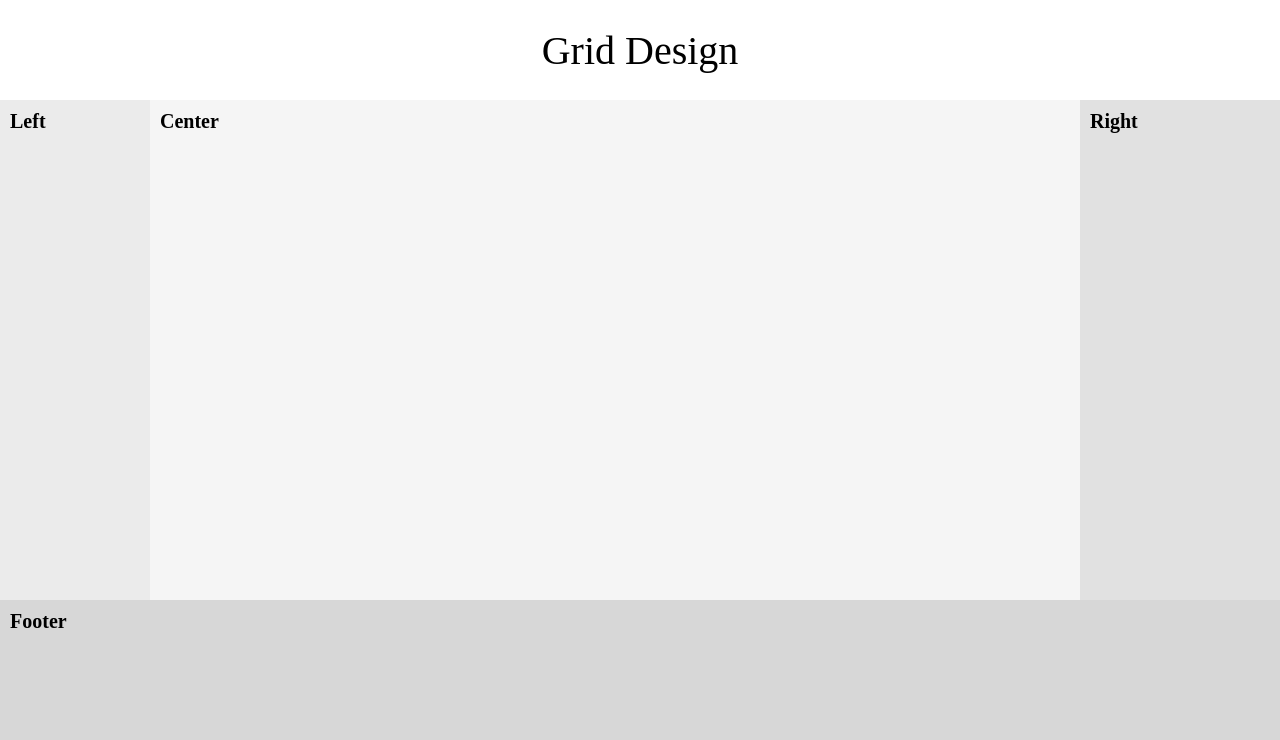
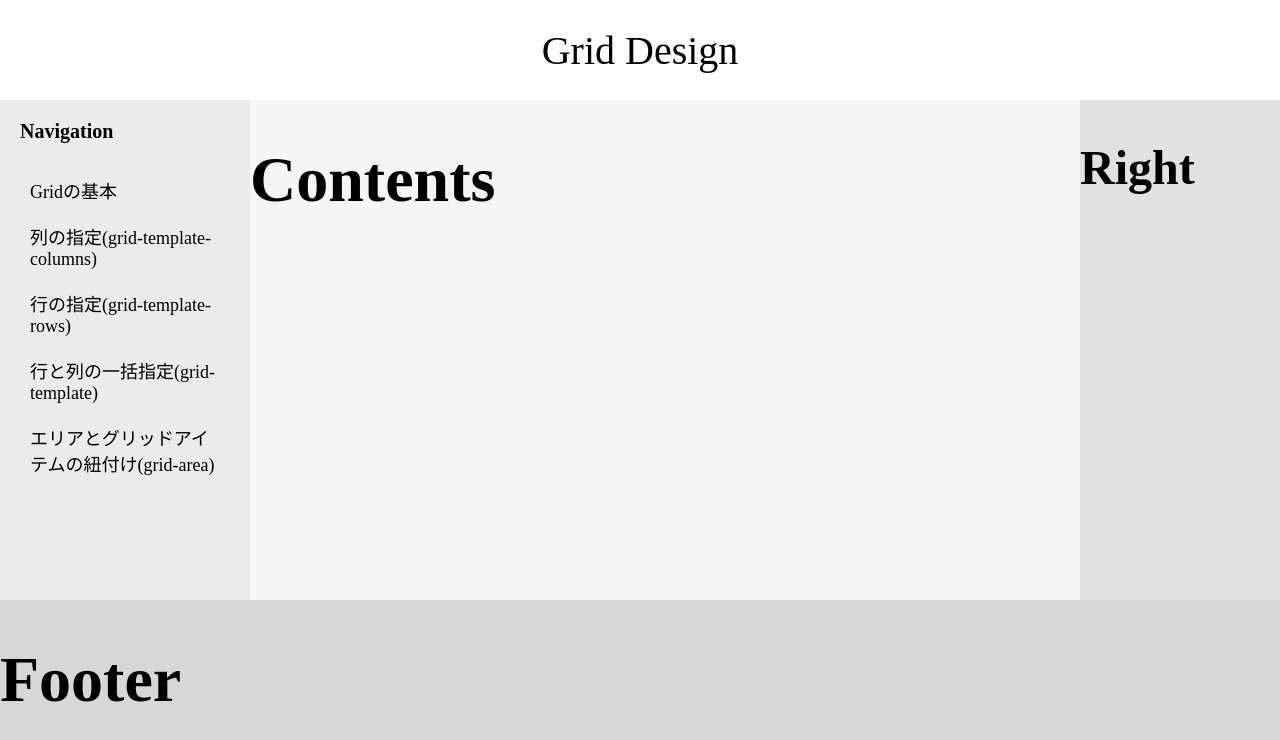
Before and after one commit to moat1/GridDesign, a plain HTML site: page index.html in a window 1280 px wide. Drawn offline with Linux system fonts and the light colour scheme.

Commit message:
Navigationのレイアウト

```diff
--- a/index.html
+++ b/index.html
@@ -12,10 +12,17 @@
       <div class="siteTitle">Grid Design</div>
     </header>
     <nav>
-      <h1>Left</h1>
+      <h1>Navigation</h1>
+      <ul>
+        <li>Gridの基本</li>
+        <li>列の指定(grid-template-columns)</li>
+        <li>行の指定(grid-template-rows)</li>
+        <li>行と列の一括指定(grid-template)</li>
+        <li>エリアとグリッドアイテムの紐付け(grid-area)</li>
+      </ul>
     </nav>
     <main>
-      <h1>Center</h1>
+      <h1>Contents</h1>
     </main>
     <aside>
       <h1>Right</h1>
--- a/style.css
+++ b/style.css
@@ -7,12 +7,7 @@ body {
     'header header header' 100px
     'left   center right ' 1fr
     'footer footer footer' 200px
-    / 150px minmax(300px, 1fr) 200px;
-}
-h1 {
-  font-size: 20px;
-  margin: 0px;
-  padding: 10px;
+    / 250px minmax(300px, 1fr) 200px;
 }
 /* ここからHeader */
 header {
@@ -23,15 +18,43 @@ header {
 .siteTitle {
   font-size: 40px;
 }
+/* ここからNav */
+nav {
+  grid-area: left;
+  background-color: rgb(235, 235, 235);
+  display: grid;
+  grid-template:
+    '... ...   ...' 10px
+    '... title ...' 20px
+    '... ...   ...' 5px
+    '... lists ...' 1fr
+    '... ...   ...' 10px
+    / 20px 1fr 20px;
+}
+nav h1 {
+  grid-area: title;
+  font-size: 20px;
+  margin: 0px;
+  padding: 10px 0px;
+}
+nav ul {
+  grid-area: lists;
+  padding: 0px;
+}
+nav li {
+  padding: 10px;
+  font-size: 18px;
+  list-style: none;
+  border-radius: 5px;
+}
+nav li:hover {
+  background-color: rgb(255, 255, 255);
+  transition: 0.5s;
+}
 /* ここからCenter */
 main {
   grid-area: center;
   background-color: rgb(245, 245, 245);
-}
-/* ここからNav */
-nav {
-  grid-area: left;
-  background-color: rgb(235, 235, 235);
 }
 /* ここからAside */
 aside {
@@ -48,8 +71,8 @@ footer {
   body {
     grid-template:
       'header' 100px
+      'left  '
       'center' 1fr
-      'left  '
       'right '
       'footer' 200px;
   }
```
